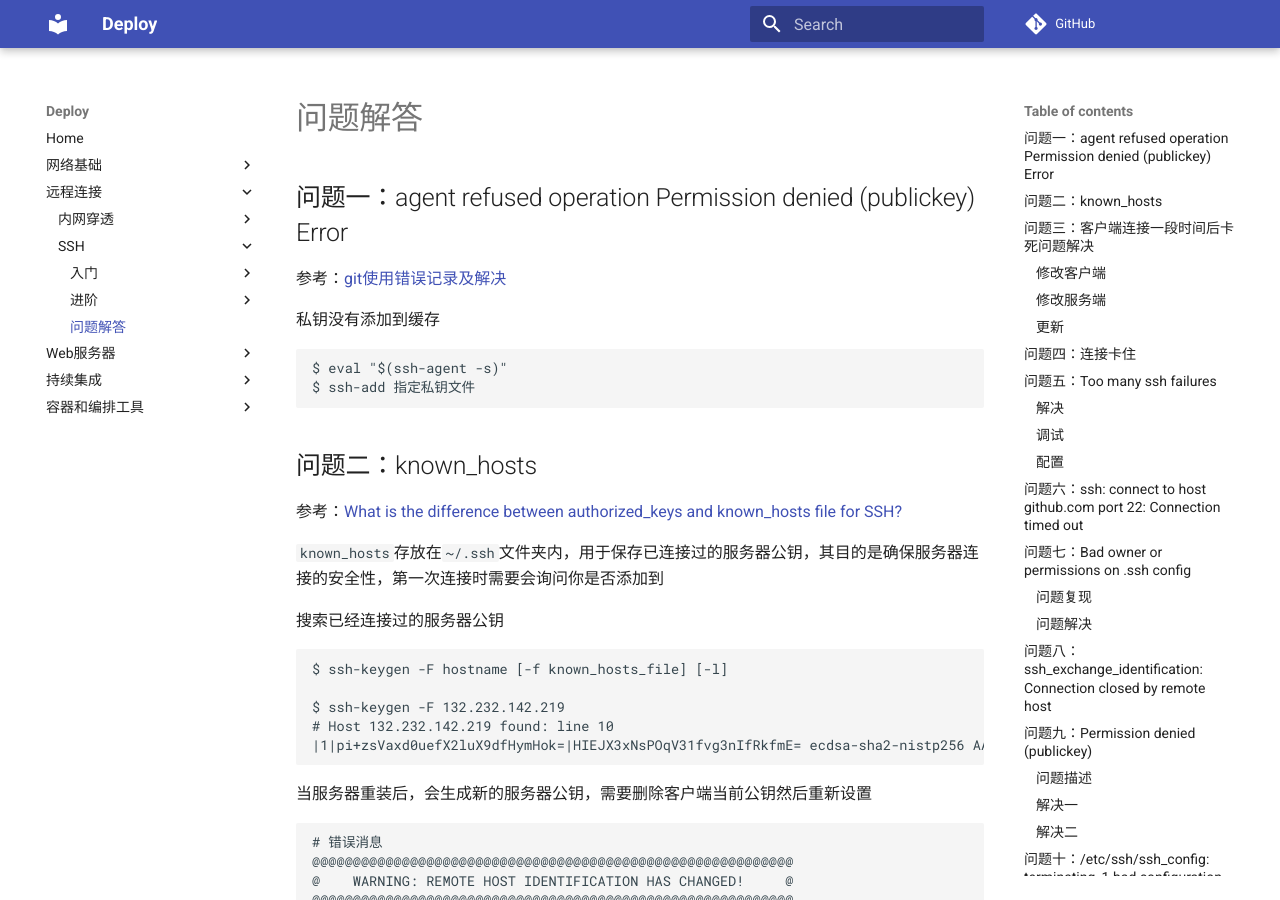
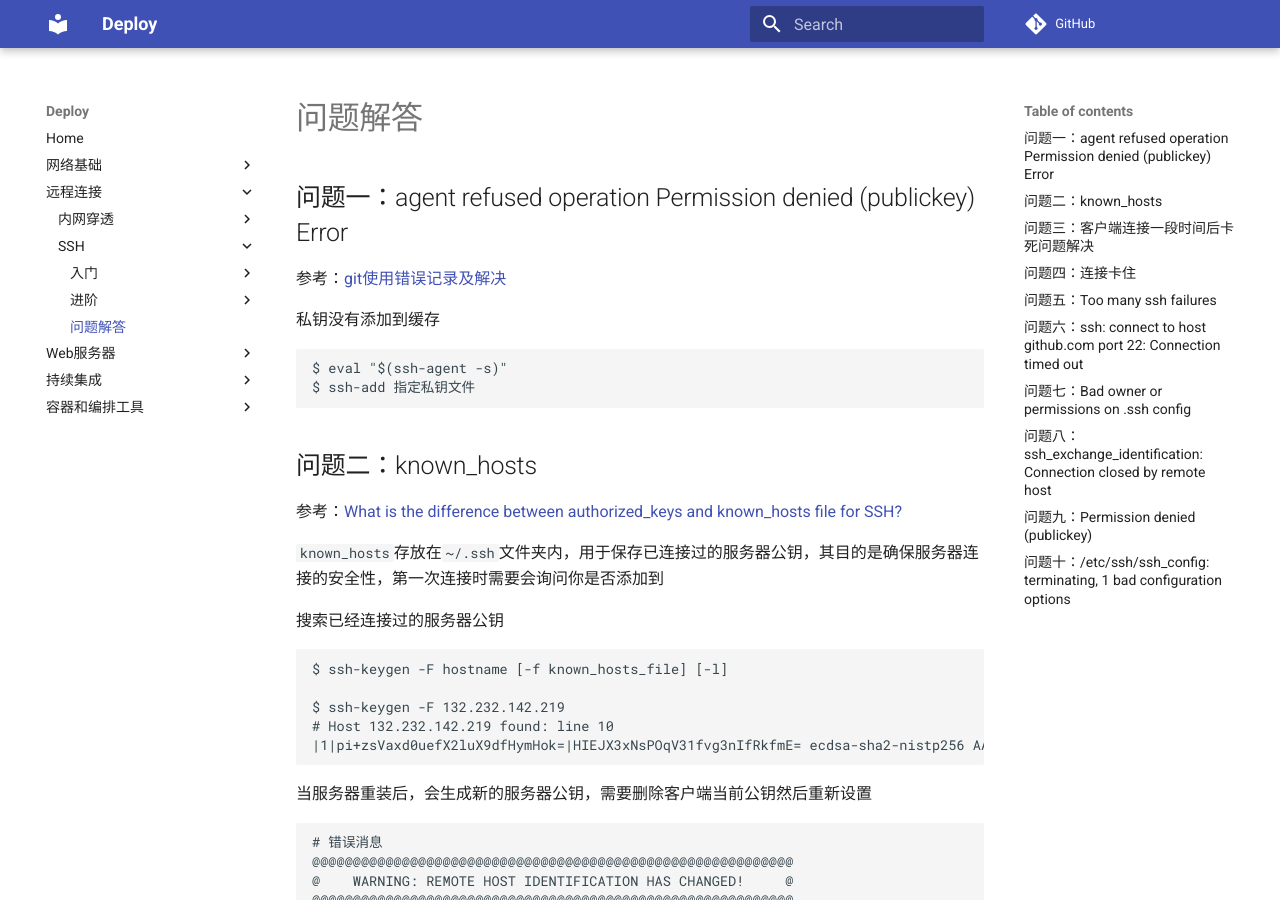
Before and after one commit to ZJDoc/Deploy, an MkDocs documentation site: the page built from docs/ssh/troubleshooting.md, in a window 1280 px wide and 900 px high. Built offline with MkDocs 1.6.1 and Material for MkDocs 9.7.7, drawn with Linux system fonts in a browser that asks for light colours; comment, search, counter and statistics services are not loaded.

Commit message:
docs(troubleshooting): update

````diff
--- a/docs/docker/troubleshooting.md
+++ b/docs/docker/troubleshooting.md
@@ -56,7 +56,7 @@ E: Unable to correct problems, you have held broken packages.
 
 缺少一系列的`git`依赖，测试多次之后成功安装`git`
 
-### Dockerfile
+* Dockerfile
 
 ```
 FROM zjzstu/ubuntu:18.04
@@ -65,7 +65,7 @@ RUN apt-get update \
 CMD git version
 ```
 
-### 镜像
+* 镜像
 
 构建镜像
 
@@ -106,7 +106,7 @@ W: Some index files failed to download. They have been ignored, or old ones used
 root@06f6c91954e1:/#
 ```
 
-### 发现问题
+* 发现问题
 
 测试是否是`DNS`解析出错，测试命令如下：
 
@@ -118,7 +118,7 @@ nslookup: write to '127.0.1.1': Connection refused
 
 启动镜像`busybox`，使用`nslookup`搜索`baidu.com`对应`IP`，发现没有找到`DNS`服务器
 
-### 解决
+* 解决
 
 参考[SOLVED: Docker build “Could not resolve ‘archive.ubuntu.com’” apt-get fails to install anything](https://medium.com/@faithfulanere/solved-docker-build-could-not-resolve-archive-ubuntu-com-apt-get-fails-to-install-anything-9ea4dfdcdcf2)，默认`Docker`使用`8.8.8.8`作为`DNS`服务器地址，而不是主机的`DNS`服务器地址
 
--- a/docs/ssh/troubleshooting.md
+++ b/docs/ssh/troubleshooting.md
@@ -62,7 +62,7 @@
 
 其解决方案是通过定时发送心跳响应，保证客户端和服务器之间的连接
 
-### 修改客户端
+* 修改客户端
 
 在客户端上修改文件`/etc/ssh/ssh_config`，添加如下内容：
 
@@ -74,7 +74,7 @@ ServerAliveCountMax 999
 
 每隔`20s`向服务器发送一次心跳；若超过`999`次请求都没有发送成功，则主动断开与服务器端的连接
 
-### 修改服务端
+* 修改服务端
 
 在服务器上修改文件`/etc/ssh/sshd_config`，添加如下内容：
 
@@ -86,7 +86,7 @@ ClientAliveCountMax 10
 
 每隔`30s`向客户端发送一次心跳；若超过`10`次请求都没有发送成功，则主动断开与客户端的连接
 
-### 更新
+* 更新
 
 可同时修复上述两项配置文件，完成后重启`ssh`服务
 
@@ -130,13 +130,13 @@ $ ssh-keygen -f "/home/zj/.ssh/known_hosts" -R 207.xxx.xx.97
     Connection to 132.232.142.219 closed by remote host.
     Connection to 132.232.142.219 closed.
 
-### 解决
+* 解决
 
 先到控制台的云服务器页面，选择左侧的`SSH`密钥选项，删除之前设置的密钥
 
 然后关闭实例，重新设置密钥，输入本地的公钥内容，再次启动实例后就能够登录了
 
-### 调试
+* 调试
 
 使用参数`-v`能够打印出登录进度的调试信息
 
@@ -208,7 +208,7 @@ $ ssh-keygen -f "/home/zj/.ssh/known_hosts" -R 207.xxx.xx.97
     $ cat /etc/ssh/sshd_config  | grep MaxAuth
     #MaxAuthTries 6
 
-### 配置
+* 配置
 
 比如修改`ssh`服务端配置文件`/etc/ssh/sshd_config`，设置认证次数为`100`次，然后重启服务端即可
 
@@ -248,7 +248,7 @@ Hi zjZSTU! You've successfully authenticated, but GitHub does not provide shell
 
 ## 问题七：Bad owner or permissions on .ssh config
 
-### 问题复现
+* 问题复现
 
 ```
 $ git push origin dev
@@ -259,7 +259,7 @@ Please make sure you have the correct access rights
 and the repository exists.
 ```
 
-### 问题解决
+* 问题解决
 
 参考：[Bad owner or permissions on .ssh/config的解决](https://blog.csdn.net/zcc_heu/article/details/79017606)
 
@@ -319,7 +319,7 @@ $ sudo apt install openssh-server
 
 ## 问题九：Permission denied (publickey)
 
-### 问题描述
+* 问题描述
 
 使用`Docker Jenkins`，在本地生成私钥，把公钥放置到远程，还是出现了权限错误：
 
@@ -331,17 +331,17 @@ fatal: Could not read from remote repository.
 Please make sure you have the correct access rights
 ```
 
-### 解决一
+* 解决一
 
 参考[[ssh-add]添加私钥缓存](./[ssh-add]添加私钥缓存.md)和[[ssh-agent]代理设置]([ssh-agent]代理设置.md)，使用工具`ssh-agent`设置代理即可
 
-### 解决二
+* 解决二
 
 设置私钥文件为`600`权限（**很重要!!!**）
 
 ## 问题十：/etc/ssh/ssh_config: terminating, 1 bad configuration options
 
-### 问题复现
+* 问题复现
 
 使用`ssh`登录远程服务器，遇到如下问题：
 
@@ -367,7 +367,7 @@ Please make sure you have the correct access rights
 and the repository exists.
 ```
 
-### 问题解析
+* 问题解析
 
 参考：[ssh: Bad configuration option: usedns](https://www.cnblogs.com/minglee/p/11210203.html)
 
````
Also changed, not shown: other parts of docs/docker/troubleshooting.md (+1 -1 lines).
